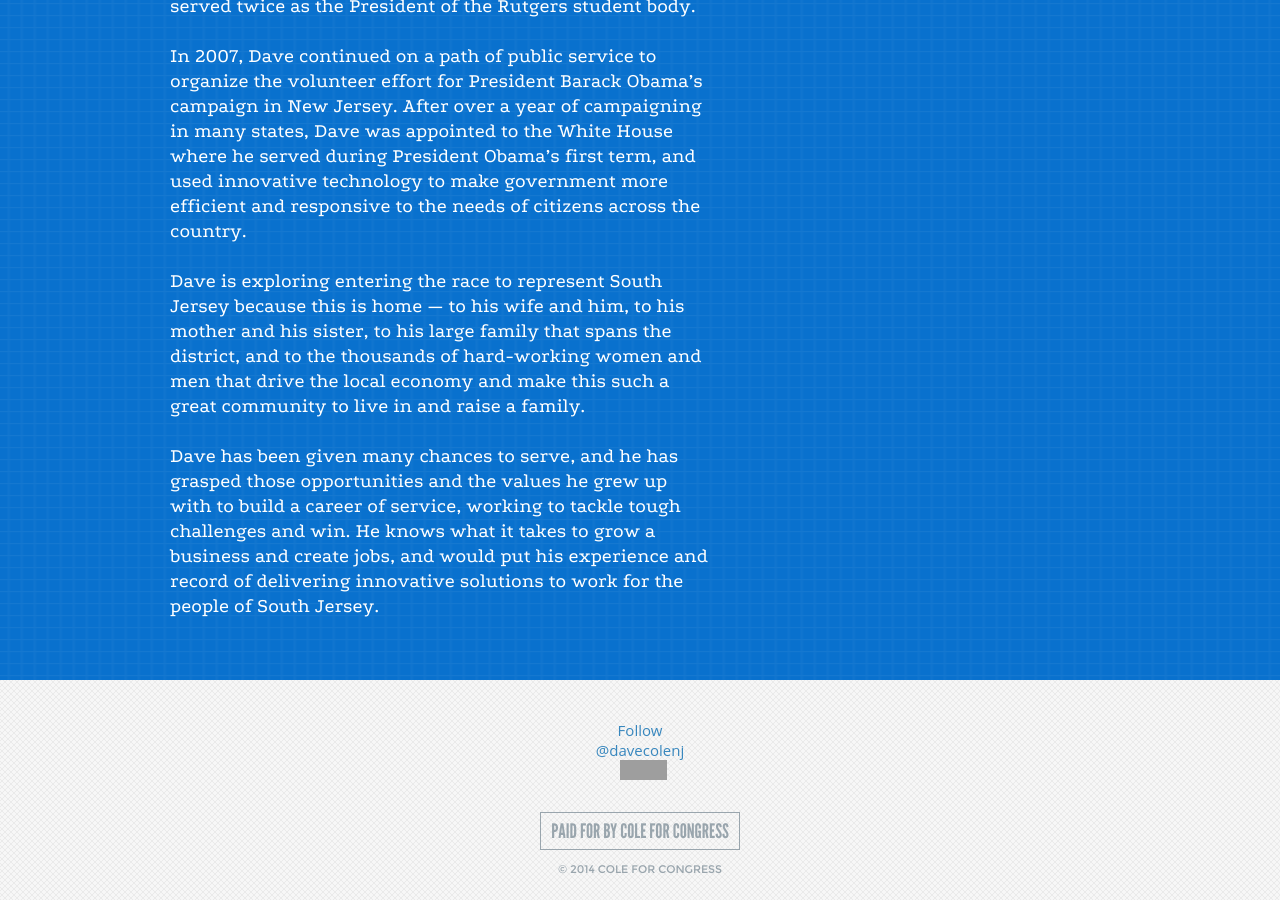
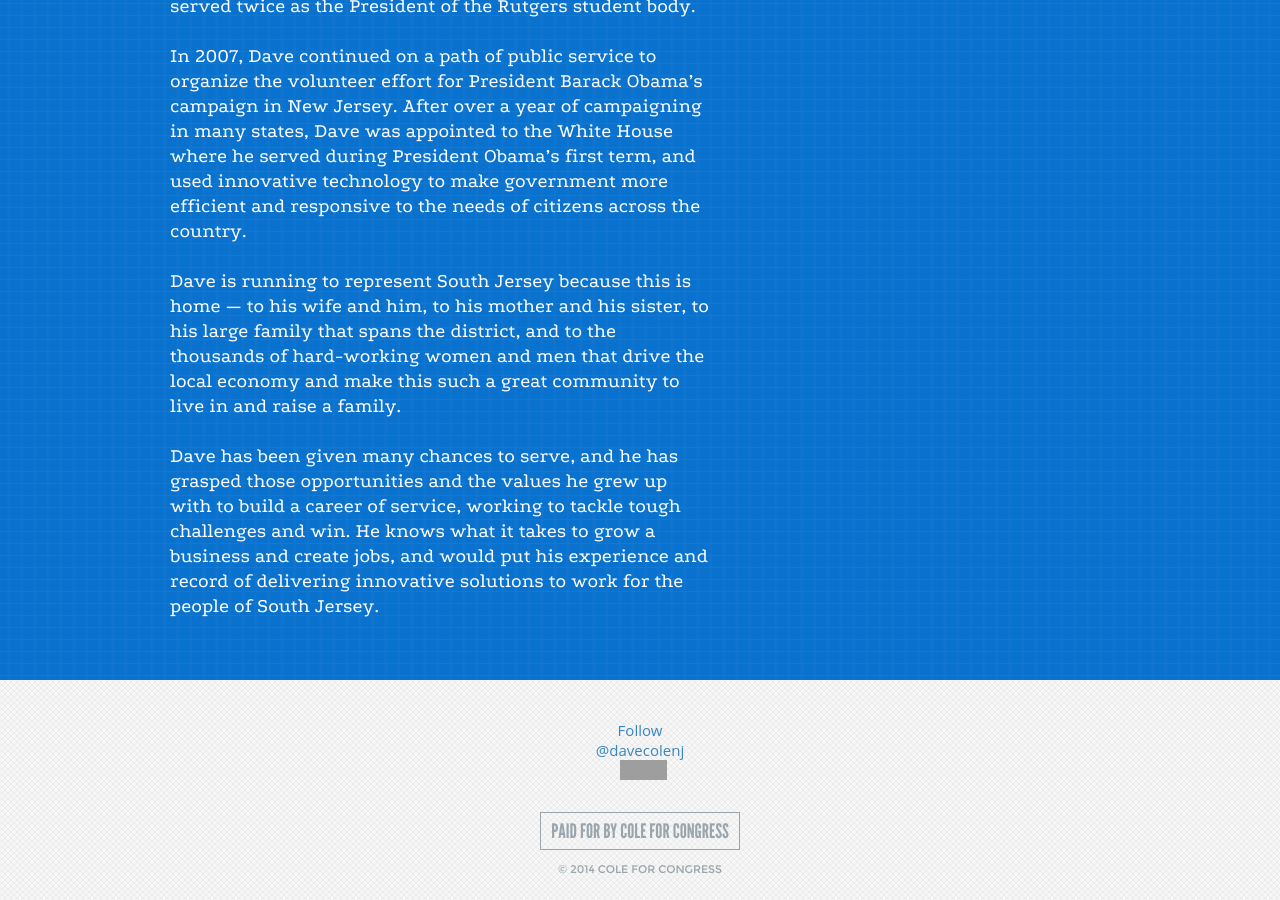
Before and after one commit to gravnetic/coleforcongress.github.io, a Jekyll site: the page built from _posts/2014-01-01-about-dave.md, in a window 1280 px wide and 900 px high, scrolled down 1181 px. Built offline with Jekyll 4.4.1, drawn with Linux system fonts in a browser that asks for light colours; Markdown is read by kramdown in place of the engine named in the settings; comment, search, counter and statistics services are not loaded; grey boxes are pictures that could not be loaded.

Commit message:
Changing outdated exploratory language

```diff
--- a/_posts/2014-01-01-about-dave.md
+++ b/_posts/2014-01-01-about-dave.md
@@ -33,6 +33,6 @@ When Dave left home to go to Rutgers University, he served twice as the Presiden
 
 In 2007, Dave continued on a path of public service to organize the volunteer effort for President Barack Obama’s campaign in New Jersey. After over a year of campaigning in many states, Dave was appointed to the White House where he served during President Obama’s first term, and used innovative technology to make government more efficient and responsive to the needs of citizens across the country.
 
-Dave is exploring entering the race to represent South Jersey because this is home — to his wife and him, to his mother and his sister, to his large family that spans the district, and to the thousands of hard-working women and men that drive the local economy and make this such a great community to live in and raise a family.
+Dave is running to represent South Jersey because this is home — to his wife and him, to his mother and his sister, to his large family that spans the district, and to the thousands of hard-working women and men that drive the local economy and make this such a great community to live in and raise a family.
 
 Dave has been given many chances to serve, and he has grasped those opportunities and the values he grew up with to build a career of service, working to tackle tough challenges and win. He knows what it takes to grow a business and create jobs, and would put his experience and record of delivering innovative solutions to work for the people of South Jersey.
```
